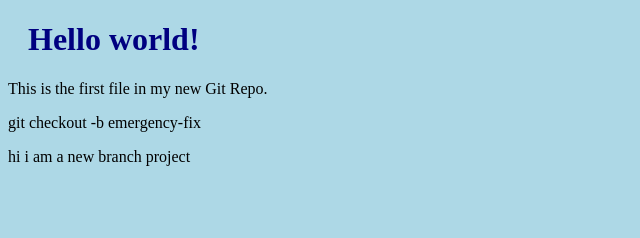
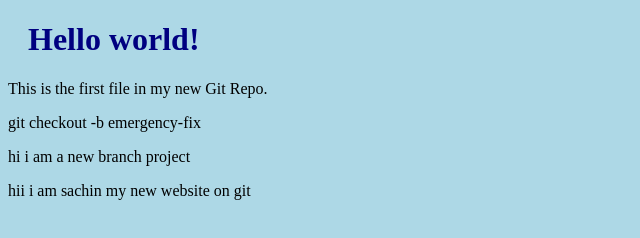
Before and after one commit to sachinweblord/git-web.github.io, a plain HTML site: page index.html in a window 1280 px wide. Shown: the whole page, without its empty margins (0-640 px from the left). Drawn offline with Linux system fonts and the light colour scheme.

Commit message:
new update

```diff
--- a/index.html
+++ b/index.html
@@ -12,6 +12,7 @@
     <p>This is the first file in my new Git Repo.</p>
     <p>git checkout -b emergency-fix</p>
     <p>hi i am a new branch project</p>
+    <p>hii i am sachin my new website on git</p>
 
 </body>
 
```
